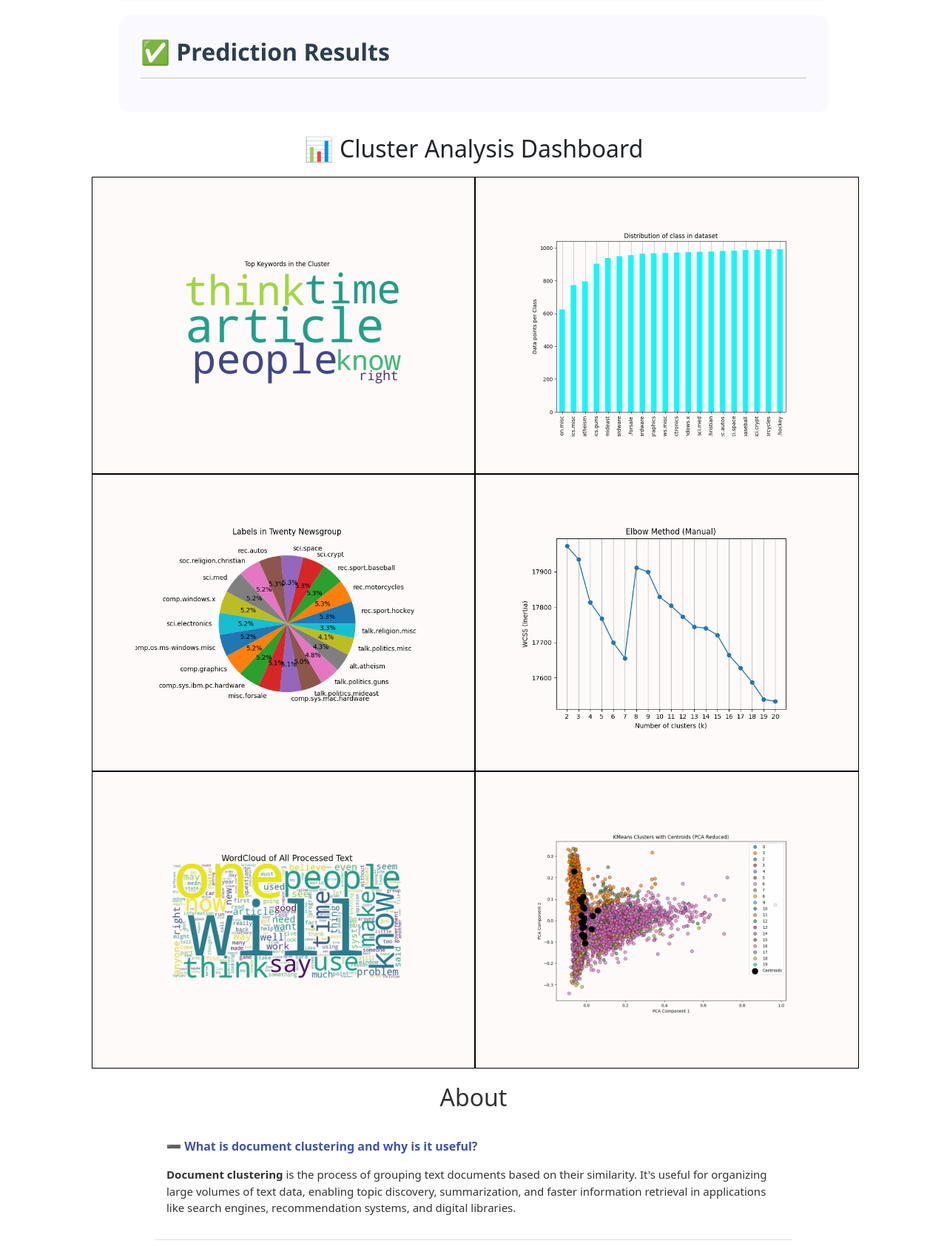
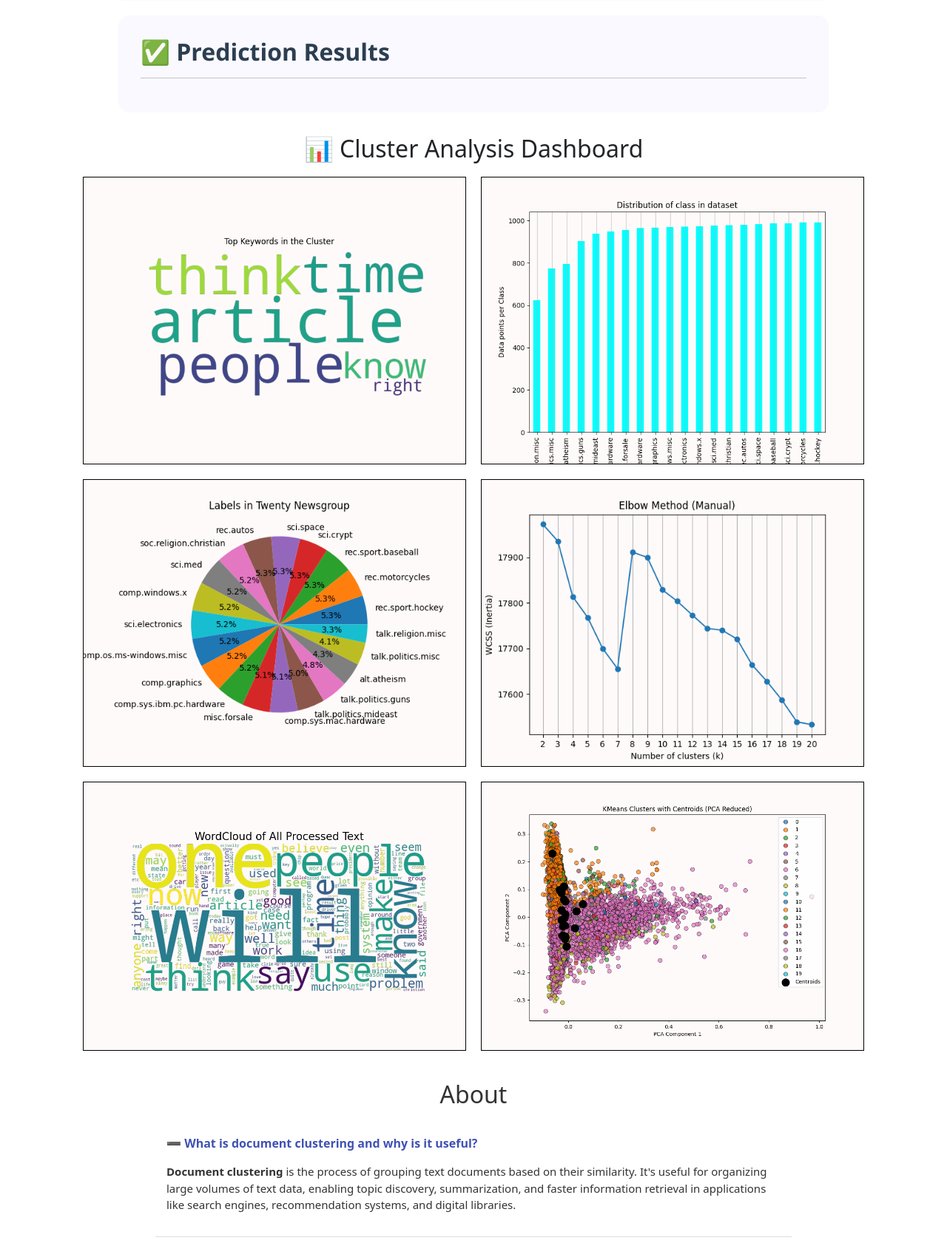
Before and after one commit to satendra27/Document-Clustering-Using-Topic-Modelling, a Flask app: page / in a window 1280 px wide. Shown: the part 1165-2850 px from the top of the page at 74% size. Run offline with Flask 3, Linux system fonts and the light colour scheme; parts of the project's set-up code (start-up, migrations or seed data) failed here and were passed over.

Commit message:
Update style.css

```diff
--- a/static/css/style.css
+++ b/static/css/style.css
@@ -280,110 +324,118 @@ body{
   color: #444;
 }
 
-.recent-predictions-container{
+.recent-predictions-container {
   width: 75%;
   margin: 0 auto;
   margin-top: 20px;
 }
 
-.wordcloud img{
+.wordcloud img {
   width: 90%;
 }
 
-table{
+table {
   margin: 0 auto;
 }
-table tr th{
+
+table tr th {
   border: 1px solid black;
   text-align: center;
   padding: 8px;
 }
-table tr td{
+
+table tr td {
   border: 1px solid black;
   text-align: center;
   padding: 8px 4px;
 }
 
 /* ############################################### Analysis Dashboard ######################################################### */
-.analysis-container h2{
+.analysis-container h2 {
   text-align: center;
   padding: 10px 0;
 }
-.analysis-container{
+
+.analysis-container {
   width: 100%;
   margin-top: 20px;
   animation: fadeIn 0.8s ease-in-out;
 }
-.analysis-subcontainer{
+
+.analysis-subcontainer {
   display: flex;
+  flex-wrap: wrap;
+  /* Allow wrapping on smaller screens */
   width: 90%;
   margin: 0 auto;
-    margin-left: 124px;
+  justify-content: center;
+  /* Center children */
+  gap: 20px;
 }
-.top-wordcloud {
+
+/* Shared box styles */
+.top-wordcloud,
+.graph,
+.wordcloud,
+.cluster-graph {
   border: 1px solid black;
   width: 45%;
+  min-width: 280px;
+  /* prevent too small boxes */
   text-align: center;
   background: snow;
+  margin-bottom: 20px;
+}
 
-}
-.top-wordcloud img{
-    width: 400px;
-    height: 400px;
+.top-wordcloud img,
+.graph img,
+.wordcloud img,
+.cluster-graph img {
+  width: 100%;
+  max-width: 100%;
+  height: auto;
   object-fit: contain;
   transition: transform 0.4s ease;
 }
-.top-wordcloud img:hover{
-    transform: scale(120%);
+
+.top-wordcloud img,
+.graph img,
+.wordcloud img,
+.cluster-graph img {
+  width: 100%;
+  max-width: 100%;
+  height: auto;
+  object-fit: contain;
+  transition: filter 0.3s ease;
 }
-.graph{
-    border: 1px solid black;
-    width: 45%;
-    text-align: center;
-    background: snow;
 
+.top-wordcloud img:hover,
+.graph img:hover,
+.wordcloud img:hover,
+.cluster-graph img:hover {
+  filter: brightness(1.2);
 }
-.graph img{
-    width: 400px;
-    height: 400px;
-    object-fit: contain;
-    transition: transform 0.4s ease;
+
+.top-wordcloud img:hover,
+.graph img:hover,
+.wordcloud img:hover,
+.cluster-graph img:hover {
+  box-shadow: 0 0 20px rgba(0, 0, 0, 0.3);
 }
-.graph img:hover{
-    transform: scale(120%);
+
+/* Mobile-first responsiveness */
+@media (max-width: 768px) {
+  .analysis-subcontainer {
+    flex-direction: column;
+    align-items: center;
   }
-.wordcloud{
-    border: 1px solid black;
-    width: 45%;
-    text-align: center;
-    background: snow;
 
+  .top-wordcloud,
+  .graph,
+  .wordcloud,
+  .cluster-graph {
+    width: 90%;
   }
-.wordcloud img{
-     width: 400px;
-    height: 400px;
-    /* margin: 30px auto; */
-    object-fit: contain;
-    transition: transform 0.4s ease;
-}
-.wordcloud img:hover{
-    transform: scale(120%);
-}
-.cluster-graph{
-     border: 1px solid black;
-    width: 45%;
-    text-align: center;
-    background: snow;
-
-}
-.cluster-graph img{
-     width: 400px;
-    height: 400px;
-    object-fit: contain;
-    transition: transform 0.4s ease;
-}
-.cluster-graph img:hover{
-    transform: scale(120%);
 }
 
 
```
Also changed, not shown: other parts of static/css/style.css (+73 -39 lines). Lines whose indentation alone changed are shown as unchanged.
